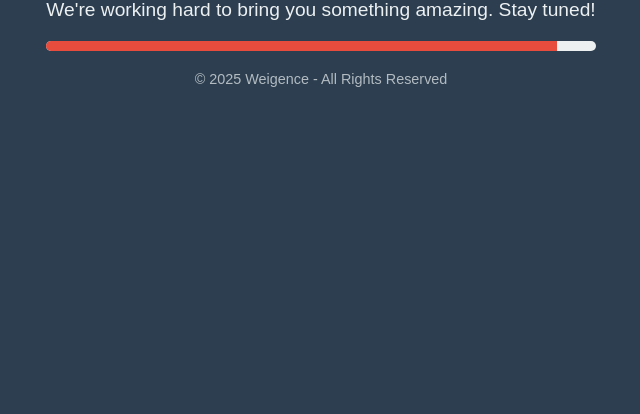
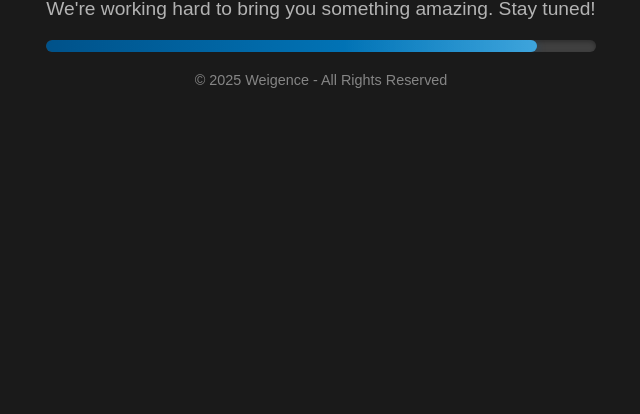
Before and after one commit to Weigence/weigence.github.io, a plain HTML site: page index.html in a window 1280 px wide. Shown: the part 386-800 px from the top of the page, without its empty margins (319-959 px from the left). Drawn offline with Linux system fonts and the light colour scheme.

Commit message:
Fix style of work in progress website

```diff
--- a/css/styles.css
+++ b/css/styles.css
@@ -1,12 +1,14 @@
-/* CSS Variables */
 :root {
-    --primary-color: #2c3e50;
-    --secondary-color: #ecf0f1;
-    --accent-color: #e74c3c;
+    --primary-color: #00528A;
+    --info-color: #0288D1;
+    --background-dark: #1a1a1a;
+    --surface-dark: #2d2d2d;
+    --text-light: #ffffff;
+    --text-secondary: #b3b3b3;
+    --progress-bg: #404040;
     --font-family: 'Arial', sans-serif;
 }
 
-/* Reset and Base Styles */
 * {
     margin: 0;
     padding: 0;
@@ -19,56 +21,79 @@ body {
     align-items: center;
     min-height: 100vh;
     font-family: var(--font-family);
-    background-color: var(--primary-color);
-    color: var(--secondary-color);
+    background-color: var(--background-dark);
+    color: var(--text-light);
     text-align: center;
     overflow: hidden;
     touch-action: none;
 }
 
-/* Container Styles */
 .container {
     padding: 20px;
     max-width: 600px;
 }
 
-/* Typography */
 h1 {
     font-size: 2.5rem;
     margin-bottom: 10px;
+    color: var(--text-light);
 }
 
 p {
     font-size: 1.2rem;
     margin-bottom: 20px;
+    color: var(--text-secondary);
 }
 
-/* Progress Bar Styles */
 .progress {
     position: relative;
     width: 100%;
-    height: 10px;
-    background-color: var(--secondary-color);
-    border-radius: 5px;
+    height: 12px;
+    background-color: var(--progress-bg);
+    border-radius: 8px;
     overflow: hidden;
+    box-shadow: inset 0 2px 4px rgba(0, 0, 0, 0.3);
 }
 
 .progress-bar {
     position: absolute;
     height: 100%;
     width: 0%;
-    background-color: var(--accent-color);
-    transition: width 0.5s ease;
+    background: linear-gradient(90deg, var(--primary-color), var(--info-color));
+    border-radius: 8px;
+    transition: width 0.8s cubic-bezier(0.4, 0, 0.2, 1);
+    box-shadow: 0 2px 8px rgba(0, 82, 138, 0.4);
+    position: relative;
+    overflow: hidden;
 }
 
-/* Footer Styles */
+.progress-bar::before {
+    content: '';
+    position: absolute;
+    top: 0;
+    left: -100%;
+    width: 100%;
+    height: 100%;
+    background: linear-gradient(90deg,
+        transparent,
+        rgba(255, 255, 255, 0.3),
+        transparent
+    );
+    animation: shimmer 2s infinite;
+}
+
+@keyframes shimmer {
+    0% { left: -100%; }
+    100% { left: 100%; }
+}
+
 footer {
     margin-top: 20px;
     font-size: 0.9rem;
     opacity: 0.7;
+    color: var(--text-secondary);
 }
 
-/* Responsive Design */
 @media (max-width: 480px) {
     h1 {
         font-size: 2rem;
```
Also changed, not shown: README.md.
